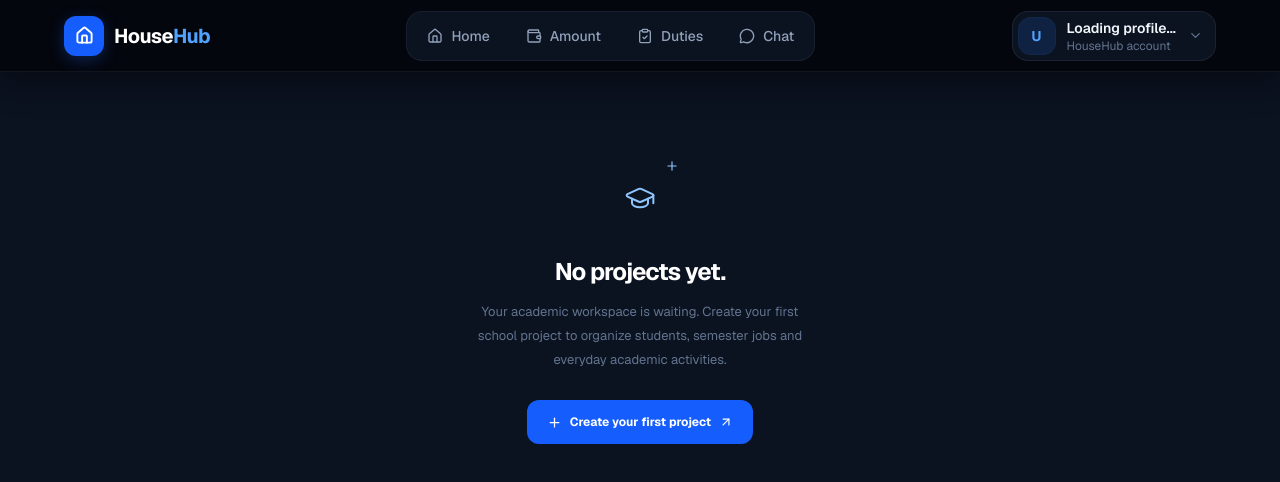
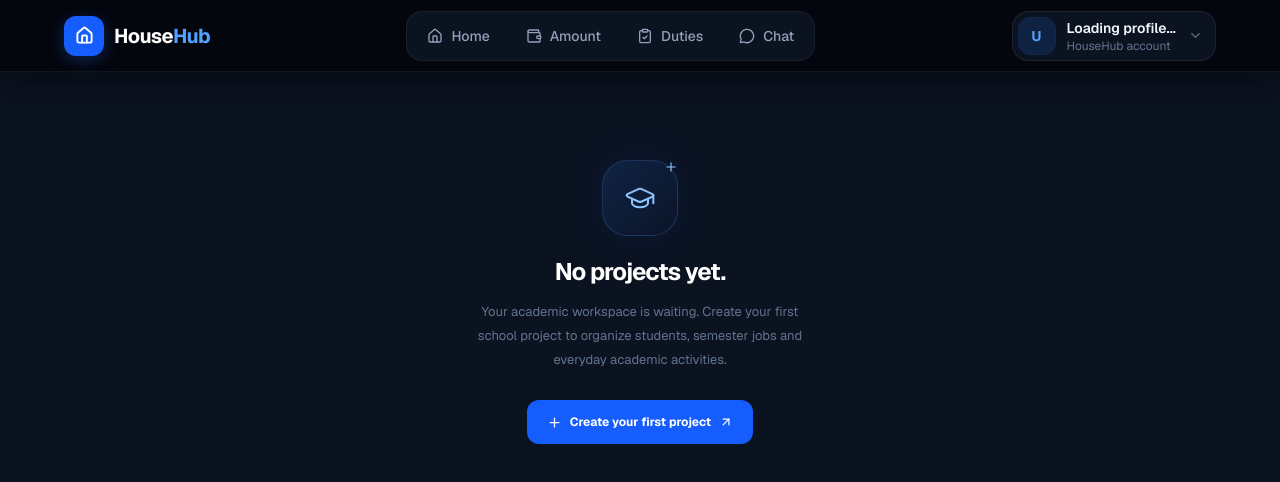
Before and after one commit to petersam6636-web/HouseHub, a Next.js app: page /home/project in a window 1280 px wide. Shown: the top 482 px of the page. Built offline with nearby package versions, Linux system fonts and the light colour scheme.

Commit message:
added the gradint back

```diff
--- a/components/ProjectPage.tsx
+++ b/components/ProjectPage.tsx
@@ -64,7 +64,7 @@ export default function ProjectPage() {
           {projects.length === 0 ? (
             <div className="relative flex min-h-[390px] flex-col items-center justify-center px-5 py-16 text-center">
               <div className="relative">
-                <div className="relative mx-auto mb-5 flex h-[76px] w-[76px] items-center justify-center">
+                <div className="relative mx-auto mb-5 flex h-[76px] w-[76px] items-center justify-center rounded-[1.6rem] border border-blue-400/20 bg-gradient-to-br from-blue-500/[0.16] to-blue-600/[0.04] shadow-[0_0_45px_rgba(37,99,235,0.12)]">
                   <GraduationCap
                     size={32}
                     strokeWidth={1.5}
```
